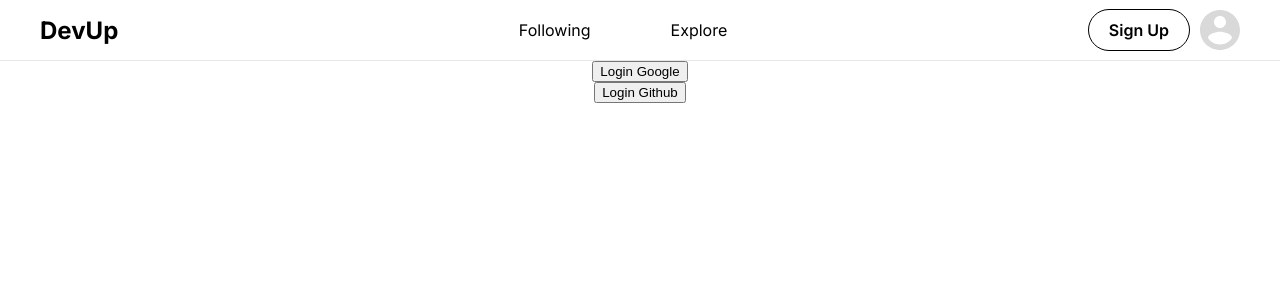
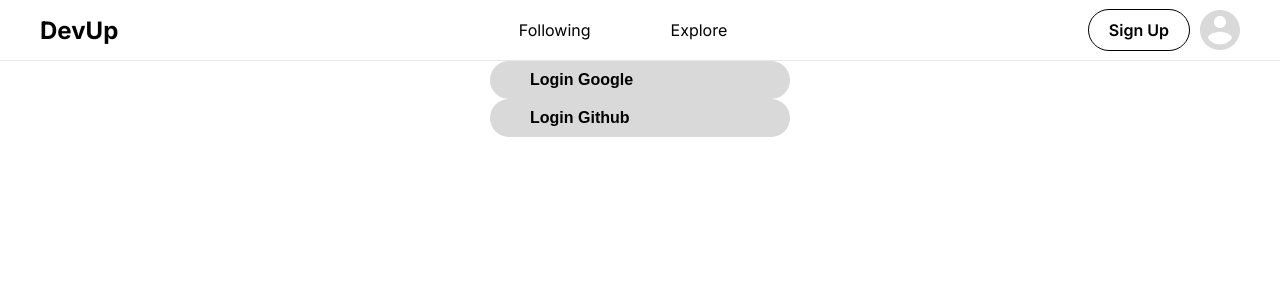
Before and after one commit to Lucas-Argerich/DevUp, a React (Create React App) app: page /register in a window 1280 px wide. Shown: the top 300 px of the page. Built offline with nearby package versions, Linux system fonts and the light colour scheme; no server answers.

Commit message:
Button styling

```diff
--- a/src/components/Button/index.tsx
+++ b/src/components/Button/index.tsx
@@ -1,8 +1,35 @@
+import styled from "styled-components";
+
+const StyledButton = styled.button`
+  padding: 10px 40px;
+  background: var(--color-gray);
+  border: none;
+  border-radius: 100px;
+  font-weight: 600;
+  display: flex;
+  justify-content: space-between;
+  min-width: 300px;
+  align-items: center;
+  font-size: 1rem;
+
+  svg {
+    width: 24px;
+  }
+
+  span {
+    margin: 0 auto;
+  }
+`;
+
 type Props = {
-  children?: string | JSX.Element;
+  children: JSX.Element | JSX.Element[];
   onClick: () => void;
 };
 
 export default function Button({ children, onClick }: Props) {
-  return <button onClick={onClick}>{children}</button>;
+  return (
+    <StyledButton onClick={onClick}>
+      {children}
+    </StyledButton>
+  );
 }
```
